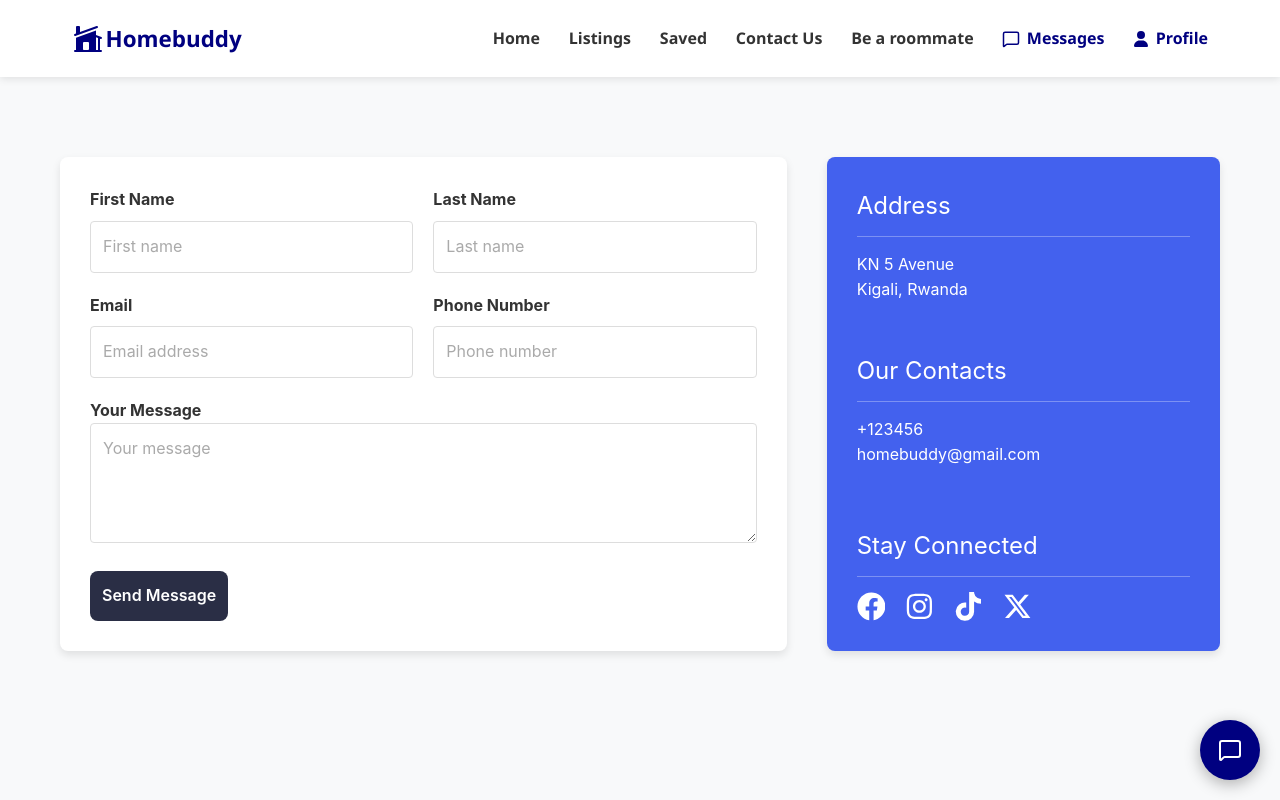
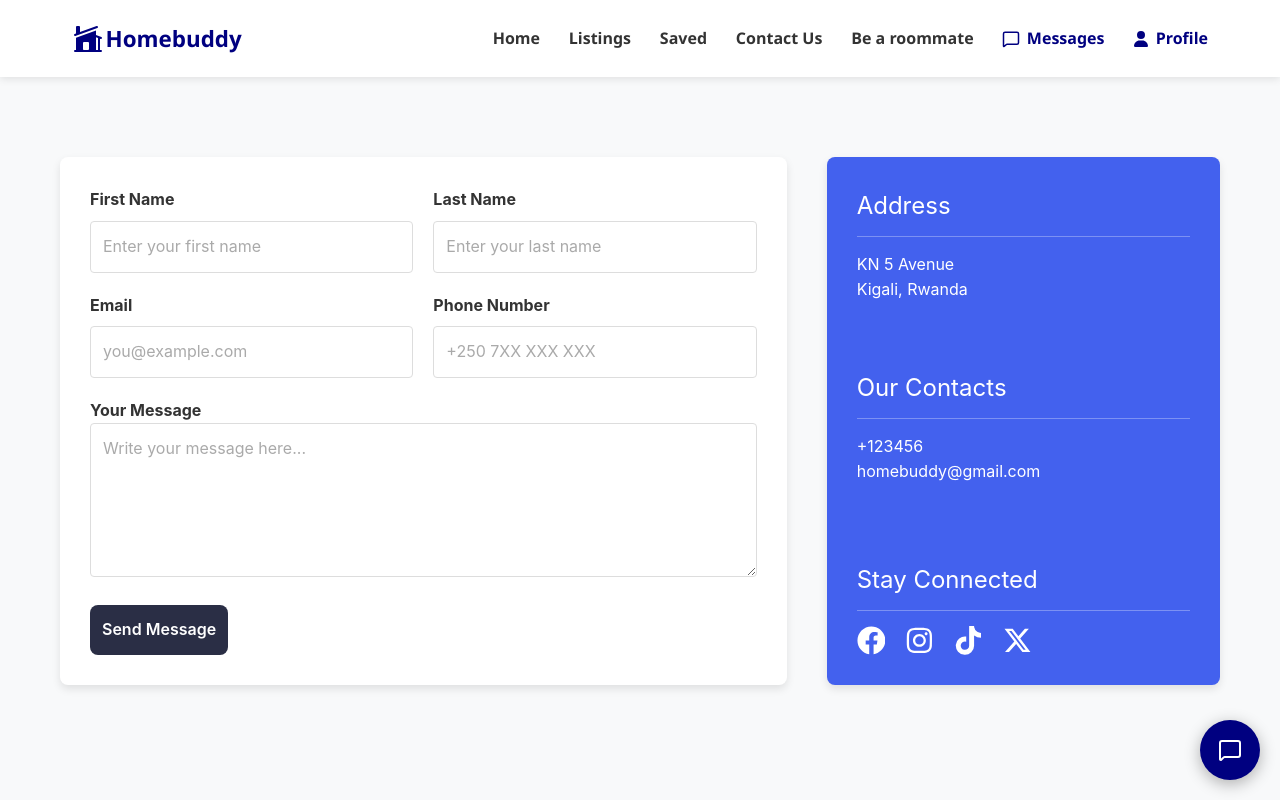
Before and after one commit to Bonaeineza31/HomeBuddy, a React (Vite) app in the folder HomeBuddy/: page /contact in a window 1280 px wide. Built offline with nearby package versions, Linux system fonts and the light colour scheme; the HTML template or start-up script is replaced by a standard one.

Commit message:
basic layout

```diff
--- a/HomeBuddy/src/pages/Student/Contact.jsx
+++ b/HomeBuddy/src/pages/Student/Contact.jsx
@@ -1,68 +1,17 @@
-import React, { useState } from "react";
+import React from "react";
 import { FaFacebook, FaInstagram } from "react-icons/fa";
 import { FaXTwitter, FaTiktok } from "react-icons/fa6";
 import styles from '../../styles/Contact.module.css';
 import Navbar from "../../components/Navbar";
 
 const StudentContact = () => {
-  const [formData, setFormData] = useState({
-    firstName: '',
-    lastName: '',
-    email: '',
-    phone: '',
-    message: ''
-  });
-
-  const [isSubmitting, setIsSubmitting] = useState(false);
-
-  const handleChange = (e) => {
-    const { name, value } = e.target;
-    setFormData(prev => ({
-      ...prev,
-      [name]: value
-    }));
-  };
-
-  const handleSubmit = async (e) => {
-    e.preventDefault();
-    setIsSubmitting(true);
-
-    try {
-      const response = await fetch('https://homebuddy-yn9v.onrender.com/contact', {
-        method: 'POST',
-        headers: {
-          'Content-Type': 'application/json',
-        },
-        body: JSON.stringify(formData)
-      });
-
-      if (response.ok) {
-        const result = await response.json();
-        alert(result.message || "Your message has been sent successfully!");
-        setFormData({ firstName: '', lastName: '', email: '', phone: '', message: '' });
-      } else {
-        const error = await response.json();
-        alert(error.error || "Something went wrong. Please try again.");
-      }
-    } catch (error) {
-      console.error("Error sending message:", error);
-      alert("Network error. Please check your connection and try again.");
-    } finally {
-      setIsSubmitting(false);
-    }
-  };
-
   return (
     <>
       <Navbar />
 
-      {/* <header className={styles.header}>
-        <h1>Contact Us</h1>
-      </header> */}
-
       <main className={styles.message}>
         <section className={styles.txtpart}>
-          <form onSubmit={handleSubmit}>
+          <form>
             <div className={styles.names}>
               <div className={styles.first}>
                 <label htmlFor="firstName">First Name</label>
@@ -70,10 +19,10 @@ const StudentContact = () => {
                   type="text"
                   id="firstName"
                   name="firstName"
-                  placeholder="First name"
-                  value={formData.firstName}
-                  onChange={handleChange}
+                  placeholder="Enter your first name"
                   required
+                  autoComplete="given-name"
+                  aria-label="First Name"
                 />
               </div>
               <div className={styles.last}>
@@ -82,10 +31,10 @@ const StudentContact = () => {
                   type="text"
                   id="lastName"
                   name="lastName"
-                  placeholder="Last name"
-                  value={formData.lastName}
-                  onChange={handleChange}
+                  placeholder="Enter your last name"
                   required
+                  autoComplete="family-name"
+                  aria-label="Last Name"
                 />
               </div>
             </div>
@@ -97,10 +46,10 @@ const StudentContact = () => {
                   type="email"
                   id="email"
                   name="email"
-                  placeholder="Email address"
-                  value={formData.email}
-                  onChange={handleChange}
+                  placeholder="you@example.com"
                   required
+                  autoComplete="email"
+                  aria-label="Email Address"
                 />
               </div>
               <div className={styles.phone}>
@@ -109,9 +58,9 @@ const StudentContact = () => {
                   type="tel"
                   id="phone"
                   name="phone"
-                  placeholder="Phone number"
-                  value={formData.phone}
-                  onChange={handleChange}
+                  placeholder="+250 7XX XXX XXX"
+                  autoComplete="tel"
+                  aria-label="Phone Number"
                 />
               </div>
             </div>
@@ -121,19 +70,18 @@ const StudentContact = () => {
               <textarea
                 id="message"
                 name="message"
-                placeholder="Your message"
-                value={formData.message}
-                onChange={handleChange}
+                placeholder="Write your message here..."
                 required
+                aria-label="Message"
+                rows={5}
               ></textarea>
             </div>
 
             <button
               type="submit"
               className={styles.submit}
-              disabled={isSubmitting}
             >
-              {isSubmitting ? 'Sending...' : 'Send Message'}
+              Send Message
             </button>
           </form>
         </section>
```
